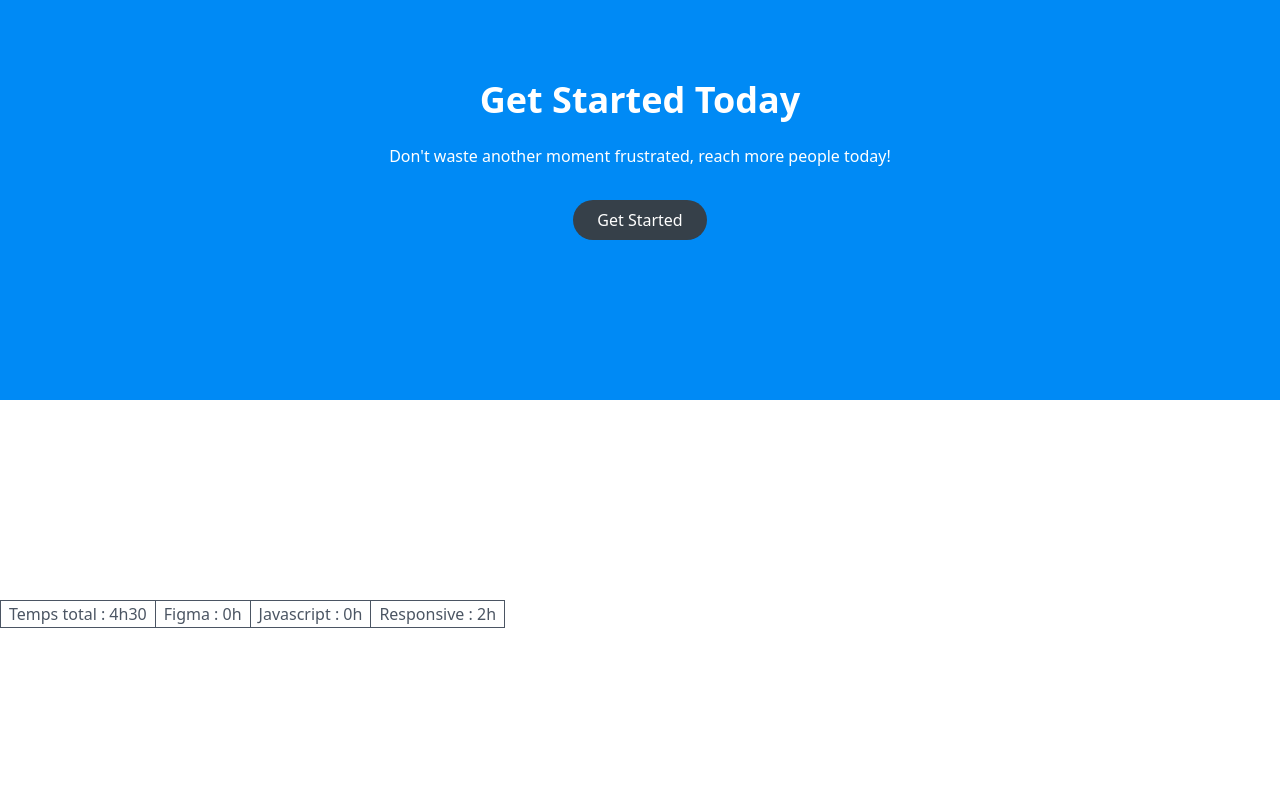
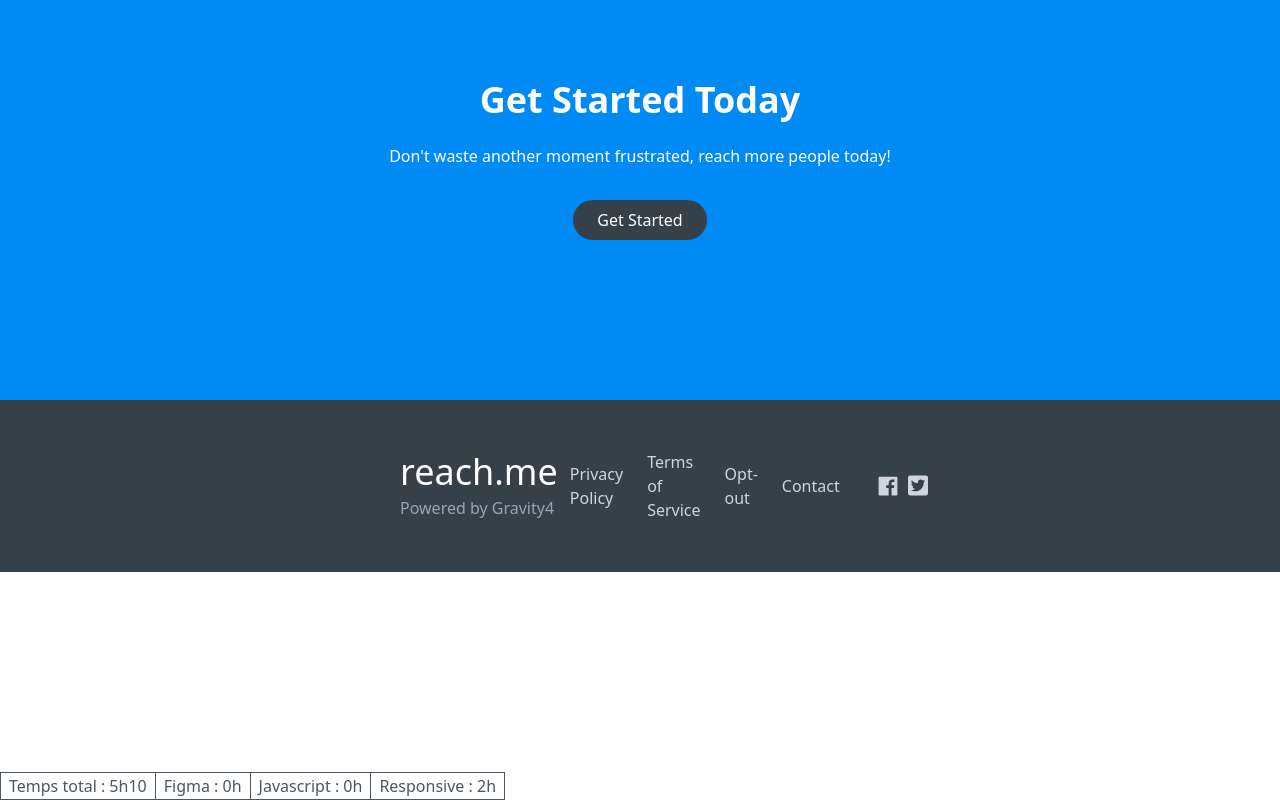
Before and after one commit to benjamin-aubron/Front-end-Training, a plain HTML site: page reachme.html in a window 1280 px wide. Shown: the part 4257-5057 px from the top of the page. Before the commit the page ends 4885 px from the top, so only its background shows below. Drawn offline with nearby package versions, Linux system fonts and the light colour scheme.

Commit message:
footer - laptop - done

```diff
--- a/reachme.html
+++ b/reachme.html
@@ -155,15 +155,26 @@
     <button class="mt-2 px-6 py-2 rounded-full bg-[#364049] text-white font-medium">Get Started</button>
   </section>
 
-<footer id="footer" class="bg-[#364049]">
-
-</footer>
+  <footer id="footer" class="flex justify-between items-center bg-[#364049] py-[50px]">
+    <div class="flex flex-col ml-[400px]">
+      <a href="#" class="text-white text-4xl">reach.me</a>
+      <span class="text-gray-400 pt-1">Powered by Gravity4</span>
+    </div>
+    <div class="flex items-center mr-[400px]">
+      <a class="text-gray-300 hover:text-gray-100 px-3">Privacy Policy</a>
+      <a class="text-gray-300 hover:text-gray-100 px-3">Terms of Service</a>
+      <a class="text-gray-300 hover:text-gray-100 px-3">Opt-out</a>
+      <a class="text-gray-300 hover:text-gray-100 px-3">Contact</a>
+      <a class="text-gray-300 hover:text-gray-100 pl-6"><svg xmlns="http://www.w3.org/2000/svg" class="w-6" viewBox="0 0 1024 1024"><path fill="currentColor" d="M880 112H144c-17.7 0-32 14.3-32 32v736c0 17.7 14.3 32 32 32h736c17.7 0 32-14.3 32-32V144c0-17.7-14.3-32-32-32m-92.4 233.5h-63.9c-50.1 0-59.8 23.8-59.8 58.8v77.1h119.6l-15.6 120.7h-104V912H539.2V602.2H434.9V481.4h104.3v-89c0-103.3 63.1-159.6 155.3-159.6c44.2 0 82.1 3.3 93.2 4.8v107.9z"/></svg></a>
+      <a class="text-gray-300 hover:text-gray-100 px-2"><svg xmlns="http://www.w3.org/2000/svg" class="w-5" viewBox="0 0 448 512"><path fill="currentColor" d="M400 32H48C21.5 32 0 53.5 0 80v352c0 26.5 21.5 48 48 48h352c26.5 0 48-21.5 48-48V80c0-26.5-21.5-48-48-48m-48.9 158.8c.2 2.8.2 5.7.2 8.5c0 86.7-66 186.6-186.6 186.6c-37.2 0-71.7-10.8-100.7-29.4c5.3.6 10.4.8 15.8.8c30.7 0 58.9-10.4 81.4-28c-28.8-.6-53-19.5-61.3-45.5c10.1 1.5 19.2 1.5 29.6-1.2c-30-6.1-52.5-32.5-52.5-64.4v-.8c8.7 4.9 18.9 7.9 29.6 8.3a65.447 65.447 0 0 1-29.2-54.6c0-12.2 3.2-23.4 8.9-33.1c32.3 39.8 80.8 65.8 135.2 68.6c-9.3-44.5 24-80.6 64-80.6c18.9 0 35.9 7.9 47.9 20.7c14.8-2.8 29-8.3 41.6-15.8c-4.9 15.2-15.2 28-28.8 36.1c13.2-1.4 26-5.1 37.8-10.2c-8.9 13.1-20.1 24.7-32.9 34"/></svg></a>
+    </div>
+  </footer>
 
 <script src="/"></script>
 
 <table class="mt-[200px]">
   <tr class="text-gray-600">
-    <td class="border border-gray-600 px-2">Temps total : 4h30</td>
+    <td class="border border-gray-600 px-2">Temps total : 5h10</td>
     <td class="border border-gray-600 px-2">Figma : 0h</td>
     <td class="border border-gray-600 px-2">Javascript : 0h</td>
     <td class="border border-gray-600 px-2">Responsive : 2h</td>
```
